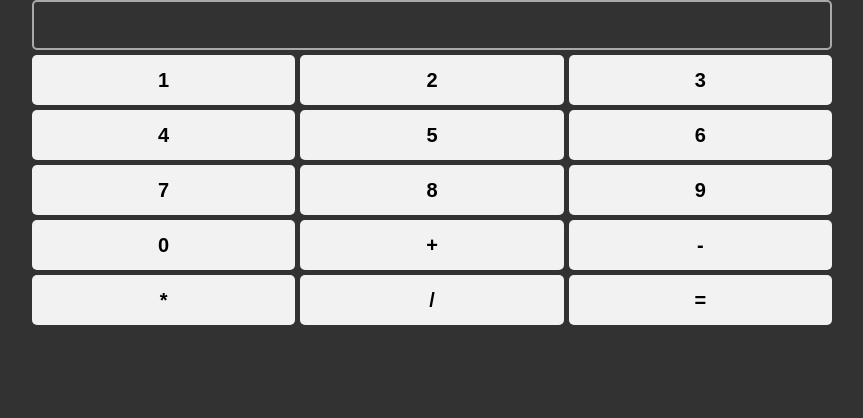
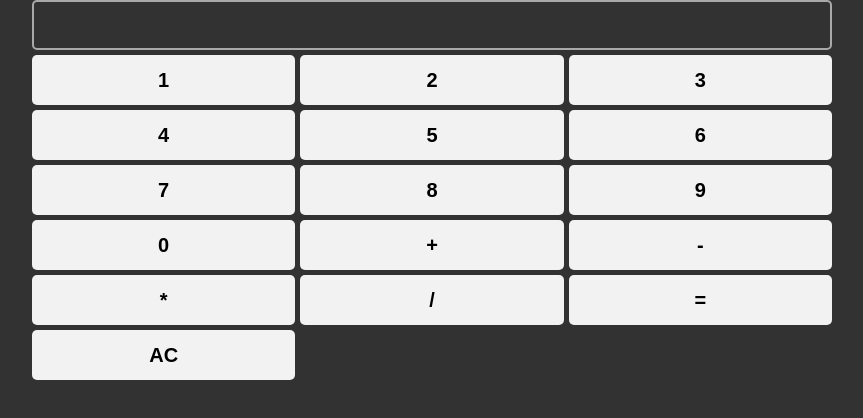
Before and after one commit to yupaziura/sandbox-calculator, a React (Create React App) app: page / in a window 1280 px wide. Shown: the top 418 px of the page, without its empty margins (208-1071 px from the left). Built offline with nearby package versions, Linux system fonts and the light colour scheme.

Commit message:
Add primitive logic

```diff
--- a/src/App.js
+++ b/src/App.js
@@ -1,3 +1,5 @@
+import { useState } from 'react';
+
 import Button from './components/Buttons/Button';
 import Output from './components/Output/Output';
 
@@ -5,29 +7,37 @@ import './App.css';
 
 function App() {
 
-  const data = [1,2,3,4,5,6,7,8,9,0,'+','-','*','/', '=']
+  const [result, setResult] = useState('');
+
+
+  const changeResult = (input,result) => {
+    if (input==='=') {
+      // eslint-disable-next-line
+      setResult(eval(result).toString());
+    }
+
+    else if (input==='AC' ) {
+      setResult('')
+    }
+
+    else{
+      setResult(result.toString()+input.toString())
+    }
+
+  }
+
+  const data = [1,2,3,4,5,6,7,8,9,0,'+','-','*','/', '=', 'AC'];
   return (
     <div className="App">
         <div className="container">
-        <Output/>
+        <Output value={result} setResult={setResult}/>
         {
           data.map((item, i)=> {
             return (
-              <Button key={i} value={item} />
+              <Button key={i} input={item} result={result} action={changeResult}/>
             )
           })
         }
-
-        {/* <Button value={1} />
-        <Button value={2} />
-        <Button value={3} />
-        <Button value={4} />
-        <Button value={5} />
-        <Button value={6} />
-        <Button value={7} />
-        <Button value={8} />
-        <Button value={9} />
-        <Button value={0} /> */}
         </div>
     </div>
   );
--- a/src/components/Buttons/Button.js
+++ b/src/components/Buttons/Button.js
@@ -1,9 +1,9 @@
 import './Button.scss';
 
-const Button = ({value, width}) => {
+const Button = ({input, result, width, action}) => {
     return (
         <>
-            <button id='but' className='button' style={{width: width}}>{value}</button>
+            <button onClick={(e)=>action(input,result)}  id='but' className='button' style={{width: width}}>{input}</button>
         </>
     )
 }
--- a/src/components/Output/Output.js
+++ b/src/components/Output/Output.js
@@ -1,9 +1,9 @@
 import './Output.scss';
 
-const Output = ({value}) => {
+const Output = ({value, setResult}) => {
     return (
         <>
-            <input className='output' type="text" value={value}/>
+            <input className='output' type="text" value={value} onChange={(e)=>{setResult(e.target.value)}}/>
         </>
     )
 }
```
